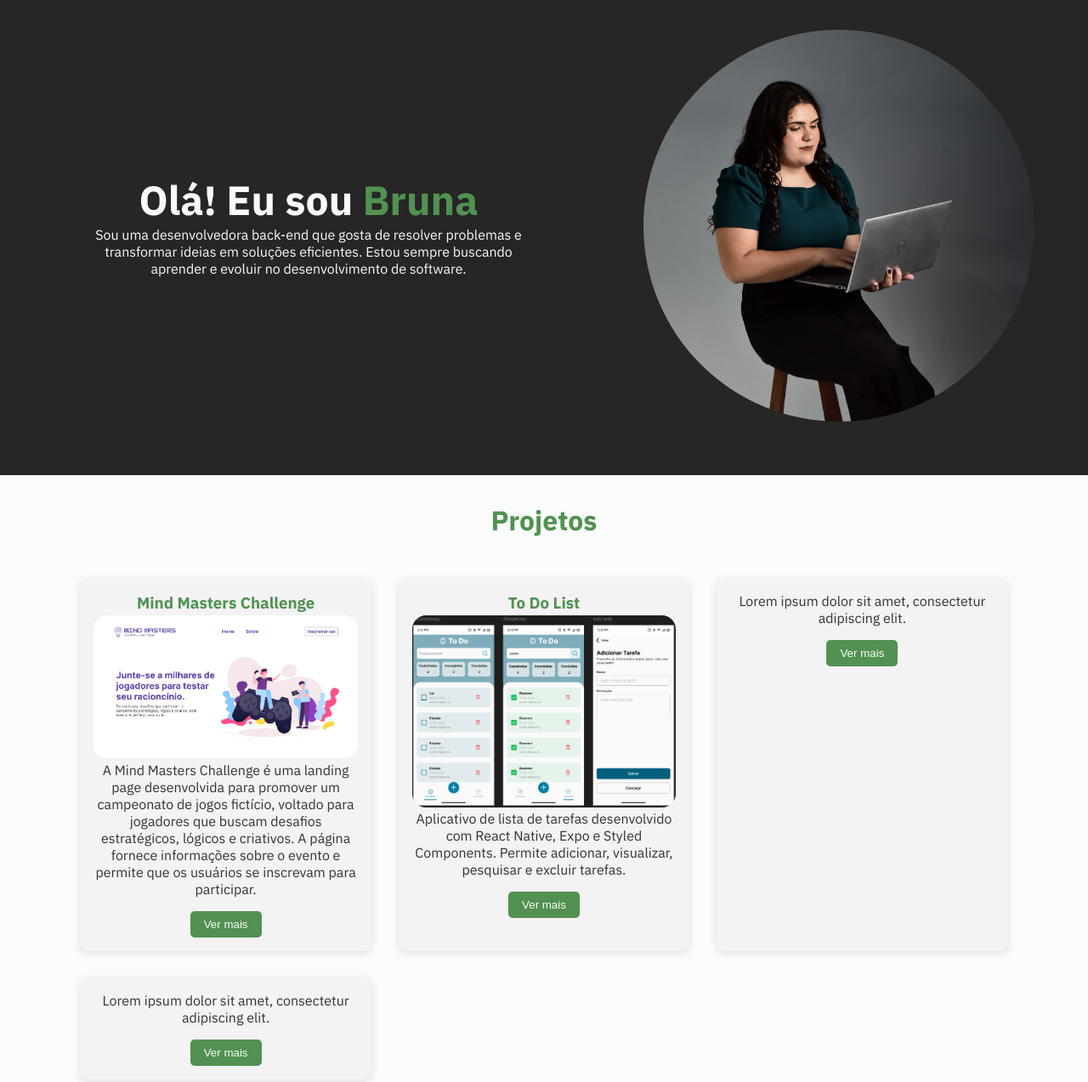
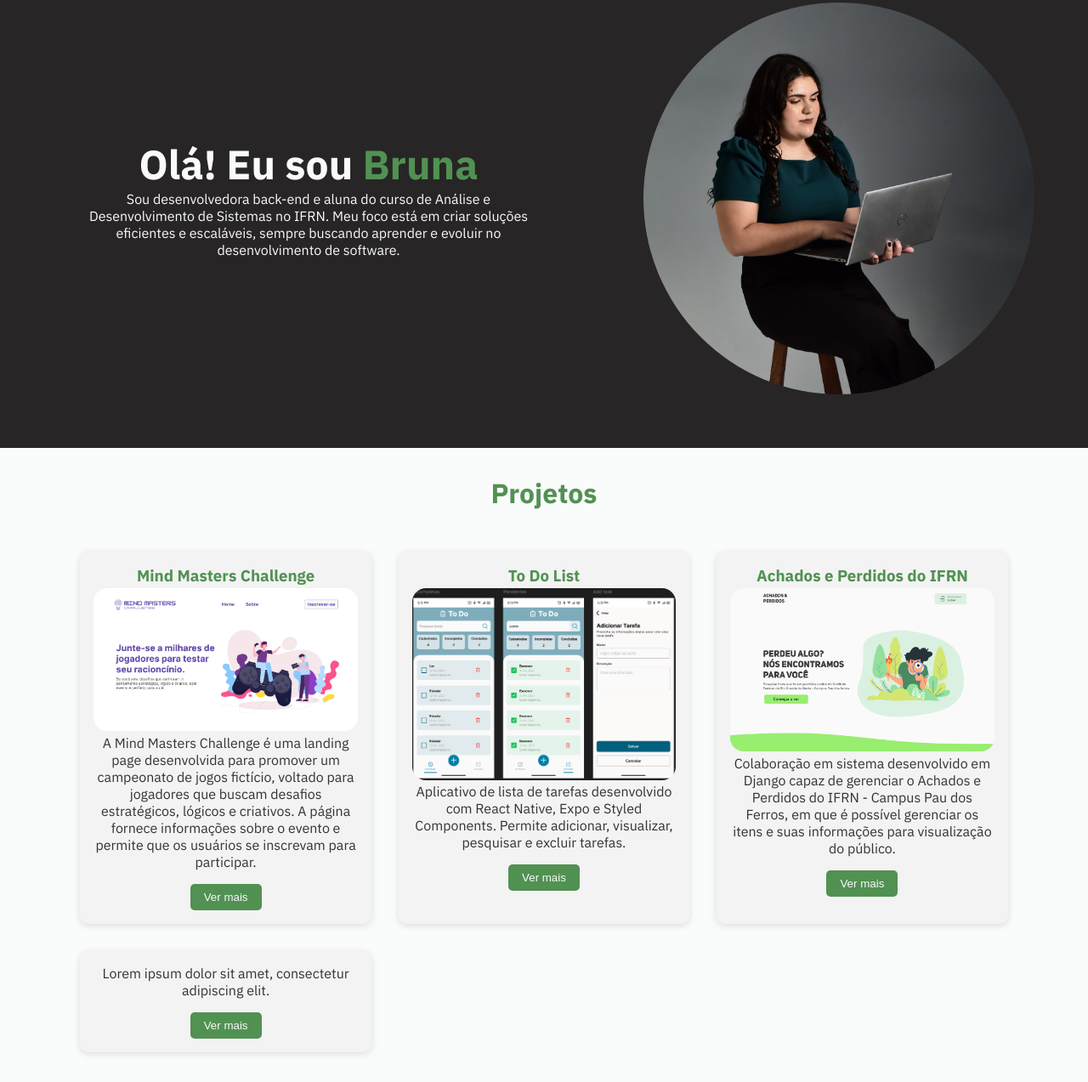
Before and after one commit to brunamariap/portfolio, a plain HTML site: page index.html in a window 1280 px wide. Shown: the part 214-1487 px from the top of the page at 85% size. Drawn offline with Linux system fonts and the light colour scheme.

Commit message:
feat: Adiciona novo projeto

```diff
--- a/assets/css/style.css
+++ b/assets/css/style.css
@@ -138,7 +138,7 @@ h2 {
 
 .about {
 	text-align: center;
-	padding: 2rem 1rem;
+	padding: 0 1em 2em 1em;
 	background-color: var(--black);
 	display: flex;
 	align-items: center;
@@ -297,6 +297,10 @@ footer .social-icons a {
 }
 
 @media (max-width: 768px) {
+	.header {
+		padding: 32px 24px !important;
+	}
+
 	.logo-container {
 		position: absolute;
 		top: 2em;
@@ -313,29 +317,6 @@ footer .social-icons a {
 		right: 4em;
 		background-color: var(--black);
 	}
-
-	/* .hamburger::before,
-	.hamburger::after {
-		content: "";
-		display: block;
-		width: 30px;
-		height: 3px;
-		background-color: var(--primary);
-		margin: 6px 0;
-		transition: 0.3s;
-	}
-
-	.navbar.active .hamburger {
-		border-top-color: transparent;
-	}
-
-	.navbar.active .hamburger::before {
-		transform: rotate(45deg) translate(5px, 3px);
-	}
-
-	.navbar.active .hamburger::after {
-		transform: rotate(-45deg) translate(3px, -3px);
-	} */
 
 	.hamburger::before,
 	.hamburger::after {
@@ -370,7 +351,6 @@ footer .social-icons a {
 	.navbar.active .hamburger {
 		border-top-color: transparent;
 	}
-
 
 	.navbar_links {
 		position: fixed;
--- a/index.html
+++ b/index.html
@@ -52,8 +52,9 @@
 		<section class="about section-fullwidth" id="about">
 			<div class="container about-text-container">
 				<h1>Olá! Eu sou <span>Bruna</span></h1>
-				<p>Sou uma desenvolvedora back-end que gosta de resolver problemas e transformar ideias em soluções
-					eficientes. Estou sempre buscando aprender e evoluir no desenvolvimento de software.</p>
+				<p>Sou desenvolvedora back-end e aluna do curso de Análise e Desenvolvimento de Sistemas no IFRN. Meu foco está
+					em
+					criar soluções eficientes e escaláveis, sempre buscando aprender e evoluir no desenvolvimento de software.</p>
 			</div>
 			<div class="profile-circle">
 				<img src="./assets/img/profile/profile_photo.jpg" class="profile-img" alt="Foto de perfil">
@@ -61,7 +62,10 @@
 		</section>
 
 		<section class="projects section-fullwidth" id="projects">
-			<h2>Projetos</h2>
+			<div>
+				<h2>Projetos</h2>
+				<!-- <span>Ver Mais</span> -->
+			</div>
 			<div class="project-cards container">
 				<div class="card">
 					<h3>Mind Masters Challenge</h3>
@@ -83,8 +87,14 @@
 					<a href="https://github.com/brunamariap/to_do_list_mobile" target="_blank"><button>Ver mais</button></a>
 				</div>
 				<div class="card">
-					<p>Lorem ipsum dolor sit amet, consectetur adipiscing elit.</p>
-					<button>Ver mais</button>
+					<h3>Achados e Perdidos do IFRN</h3>
+					<div class="image-card-container">
+						<img src="./assets/img/projects/lost_and_found.png" alt="Imagem da primeira seção do sistema">
+					</div>
+					<p>Colaboração em sistema desenvolvido em Django capaz de gerenciar o Achados e Perdidos do IFRN - Campus Pau
+						dos Ferros,
+						em que é possível gerenciar os itens e suas informações para visualização do público. </p>
+					<a href="https://github.com/ImFelippe365/lost-and-found" target="_blank"><button>Ver mais</button></a>
 				</div>
 				<div class="card">
 					<p>Lorem ipsum dolor sit amet, consectetur adipiscing elit.</p>
```
Also changed, not shown: assets/img/projects/lost_and_found.png (added).
